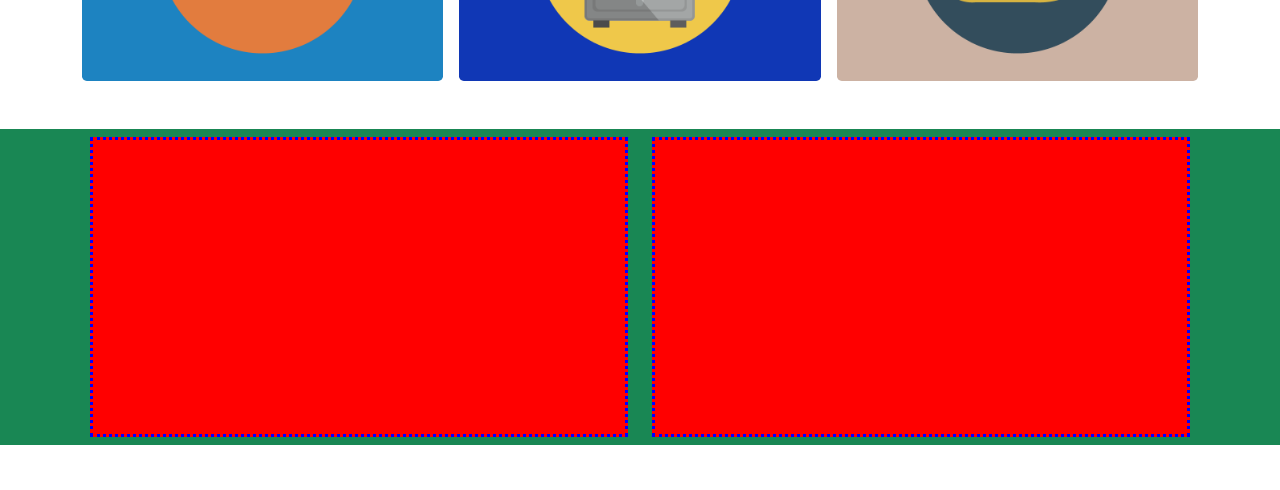
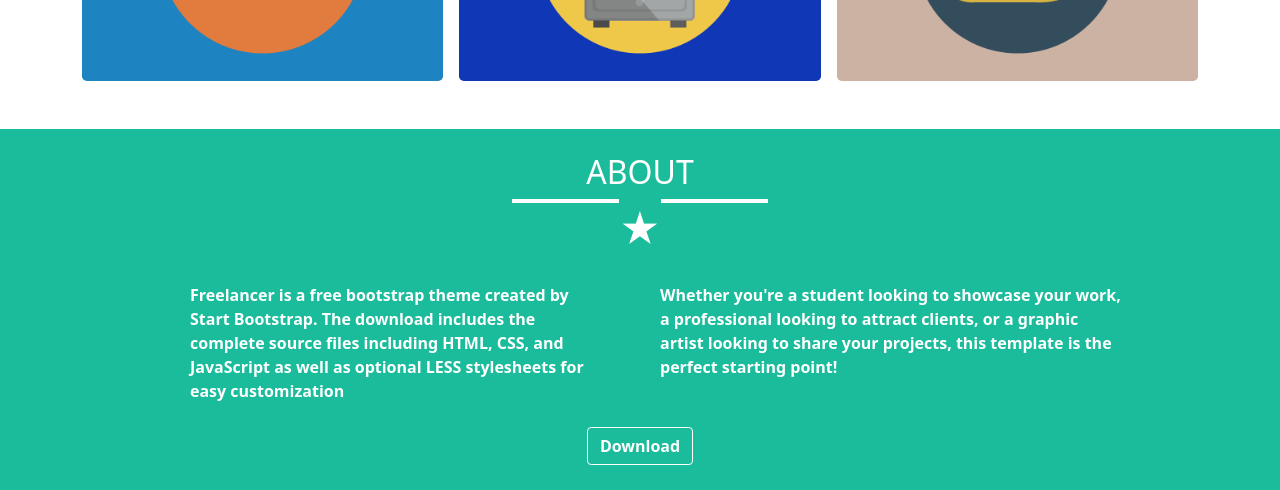
Before and after one commit to LorenzoOgnibene/html-css-bootstrap-freelancer, a plain HTML site: page index.html in a window 1280 px wide. Shown: the part 1120-1610 px from the top of the page. Drawn offline with nearby package versions, Linux system fonts and the light colour scheme; grey boxes are pictures that could not be loaded.

Commit message:
Add section About

```diff
--- a/css/style.css
+++ b/css/style.css
@@ -8,20 +8,13 @@
     background-color: #2c3e50;
 }
 
+
 .custom-line{
     height: 4px;
     width: 10%;
     background-color: white;
 }
 
-
-.central-cards{
-    height: 300px;
-    background-color: red;
-    border: 3px dotted blue;
-}
-
-
 .foot-card{
     height: 150px;
     background-color: red;
--- a/index.html
+++ b/index.html
@@ -96,14 +96,29 @@
                     </div>
                 </div>
             </section>
-            <section class="about bg-success mb-5">
+            <section class="about bg-custom-aqua mb-5">
                 <div class="container">
-                    <div class="row p-2">
-                        <div class="col-12 col-md-6">
-                            <div class="central-cards"></div>
+                    <div class="row p-4">
+                        <div class="col-12 text-center">
+                            <h2 class="text-white text-uppercase">About</h2>
                         </div>
-                        <div class="col-12 col-md-6">
-                            <div class="central-cards"></div>
+                        <div class="col-12 d-flex justify-content-center mb-4">
+                            <span class="custom-line "></span>
+                            <span class="fs-1 text-white">&starf;</span>
+                            <span class="custom-line"></span>
+                        </div>
+                        <div class="col-12 col-md-6 px-lg-5">
+                            <div class="px-5 pe-md-2">
+                                <p class="text-white fw-bold mb-4">Freelancer is a free bootstrap theme created by Start Bootstrap. The download includes the complete source files including HTML, CSS, and JavaScript as well as optional LESS stylesheets for easy customization</p>
+                            </div>
+                        </div>
+                        <div class="col-12 col-md-6 mb-4">
+                            <div class="px-5 ps-md-2">
+                                <p class="text-white fw-bold">Whether you're a student looking to showcase your work, a professional looking to attract clients, or a graphic artist looking to share your projects, this template is the perfect starting point!</p>
+                            </div>
+                        </div>
+                        <div class="col-12 text-center mb-3">
+                            <button class="btn btn-outline-secondary text-white border-white fw-bold"> Download</button>
                         </div>
                     </div>
                 </div>
```
